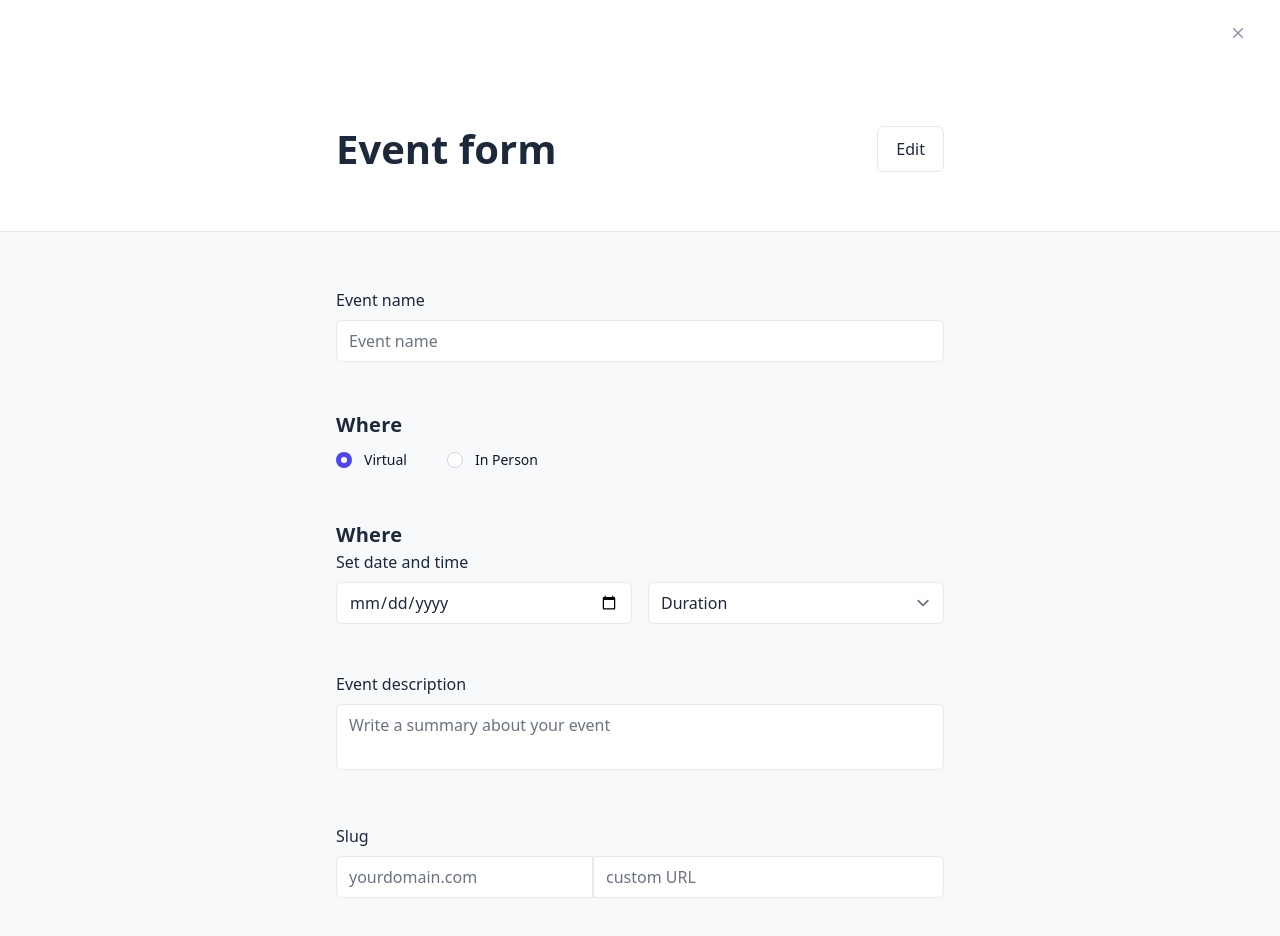
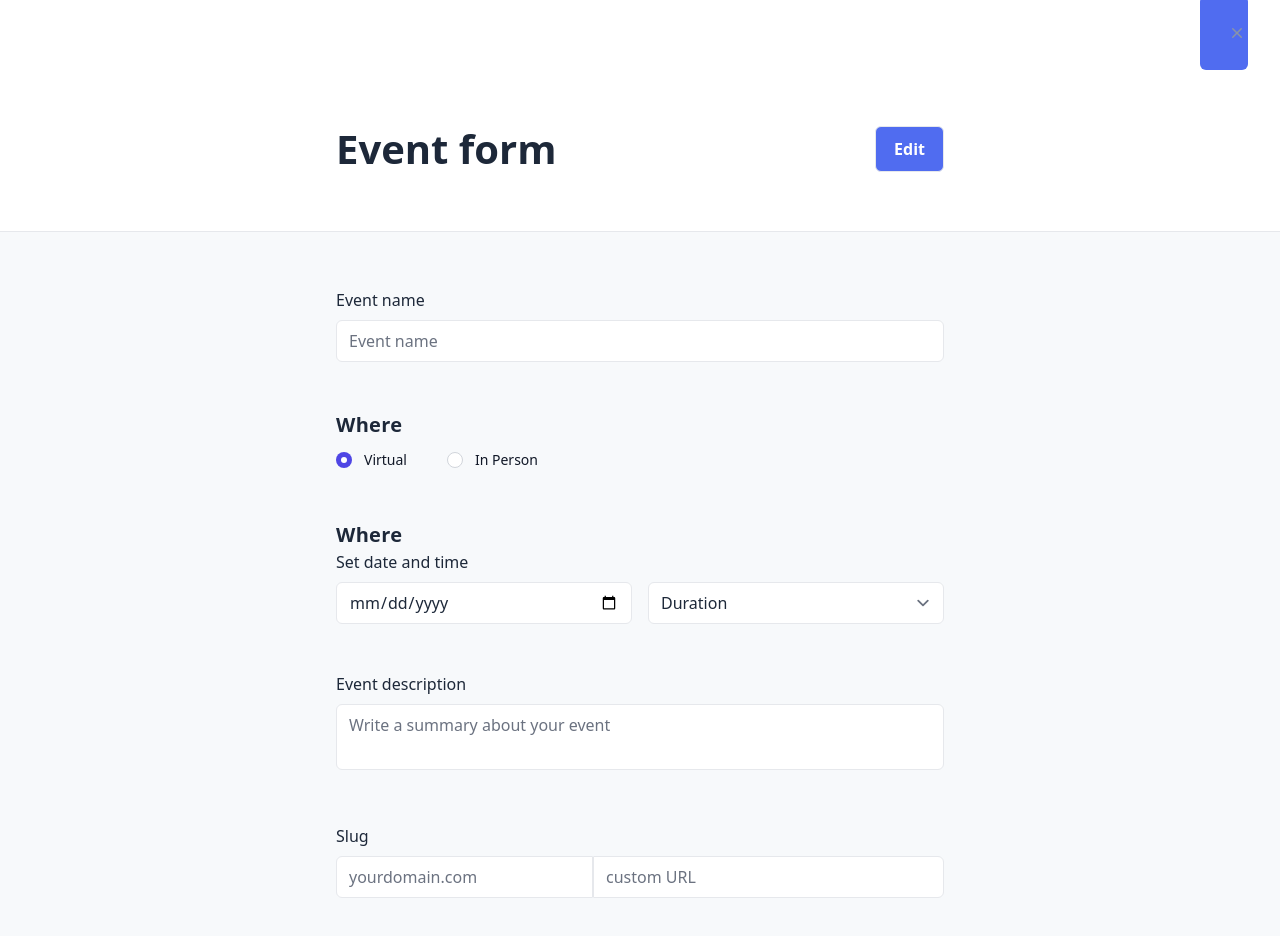
Before and after one commit to jmmarco/events, a React (Vite) app: page /events/new in a window 1280 px wide. Shown: the top 936 px of the page. Built offline with nearby package versions, Linux system fonts and the light colour scheme.

Commit message:
Initial Button setup with cva complete

```diff
--- a/src/components/buttons/Button.tsx
+++ b/src/components/buttons/Button.tsx
@@ -1,17 +1,66 @@
 import { forwardRef } from 'react'
+import { cn } from '../../helpers/utils'
+import { cva } from 'class-variance-authority'
 
 interface ButtonProps {
-  className: string
+  className?: string
   children?: React.ReactNode
+  intent?: 'primary' | 'secondary' | null | undefined
+  size?: 'small' | 'medium'
   type: 'submit' | 'button' | 'reset'
 }
+
+const buttonStyles = cva(
+  [
+    'font-semibold',
+    'border',
+    'rounded-md',
+    'focus-visible:outline focus-visible:outline-2 focus-visible:outline-offset-2 focus-visible:outline-circle-blue-900',
+  ],
+  {
+    variants: {
+      intent: {
+        primary: [
+          'bg-circle-blue-900',
+          'text-white',
+          'border-transparent',
+          'hover:bg-circle-blue-800',
+        ],
+        // **or**
+        // primary: "bg-blue-500 text-white border-transparent hover:bg-blue-600",
+        secondary: [
+          'bg-white',
+          'text-secondary',
+          'border-secondary',
+          'hover:bg-gray-100',
+        ],
+      },
+      size: {
+        small: ['text-sm', 'py-2', 'px-8'],
+        medium: ['text-base', 'py-2.5', 'px-6'],
+      },
+    },
+
+    defaultVariants: {
+      intent: 'primary',
+      size: 'medium',
+    },
+  },
+)
+
 export type Ref = HTMLButtonElement
 
-export const Button = forwardRef<Ref, ButtonProps>((props, ref) => (
-  <button {...props} className={props.className} type={props.type} ref={ref}>
-    {props.children}
-  </button>
-))
+export const Button = forwardRef<Ref, ButtonProps>(
+  ({ className, size, intent, ...props }, ref) => (
+    <button
+      {...props}
+      className={cn(buttonStyles({ intent, size, className }))}
+      ref={ref}
+    >
+      {props.children}
+    </button>
+  ),
+)
 
 Button.displayName = 'Button'
 
```
